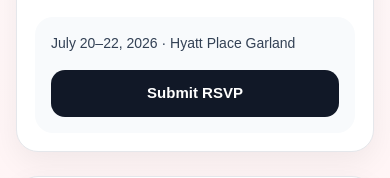
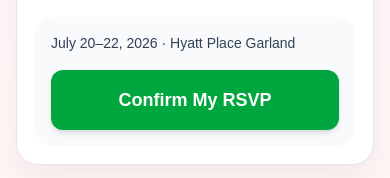
Before and after one commit to priyanktundavia/kareli-rsvp, a Next.js app: page / in a window 390 px wide. Shown: the part 2137-2315 px from the top of the page. Built offline with nearby package versions, Linux system fonts and the light colour scheme; no server answers.

Commit message:
Improved mobile submit button

```diff
--- a/app/page.tsx
+++ b/app/page.tsx
@@ -375,9 +375,13 @@ export default function Page() {
 
               <div style={styles.footerBar} className="footer-bar">
                 <div style={styles.footerText}>July 20–22, 2026 · Hyatt Place Garland</div>
-                <button type="submit" disabled={isSubmitting} style={styles.button} className="footer-button">
-                  {isSubmitting ? "Submitting..." : "Submit RSVP"}
-                </button>
+                <button
+  type="submit"
+  disabled={isSubmitting}
+  className="w-full py-4 text-lg font-semibold rounded-xl bg-green-600 text-white shadow-md active:scale-[0.98] transition duration-150"
+>
+  {isSubmitting ? "Submitting..." : "Confirm My RSVP"}
+</button>
               </div>
 
               {success && (
```
